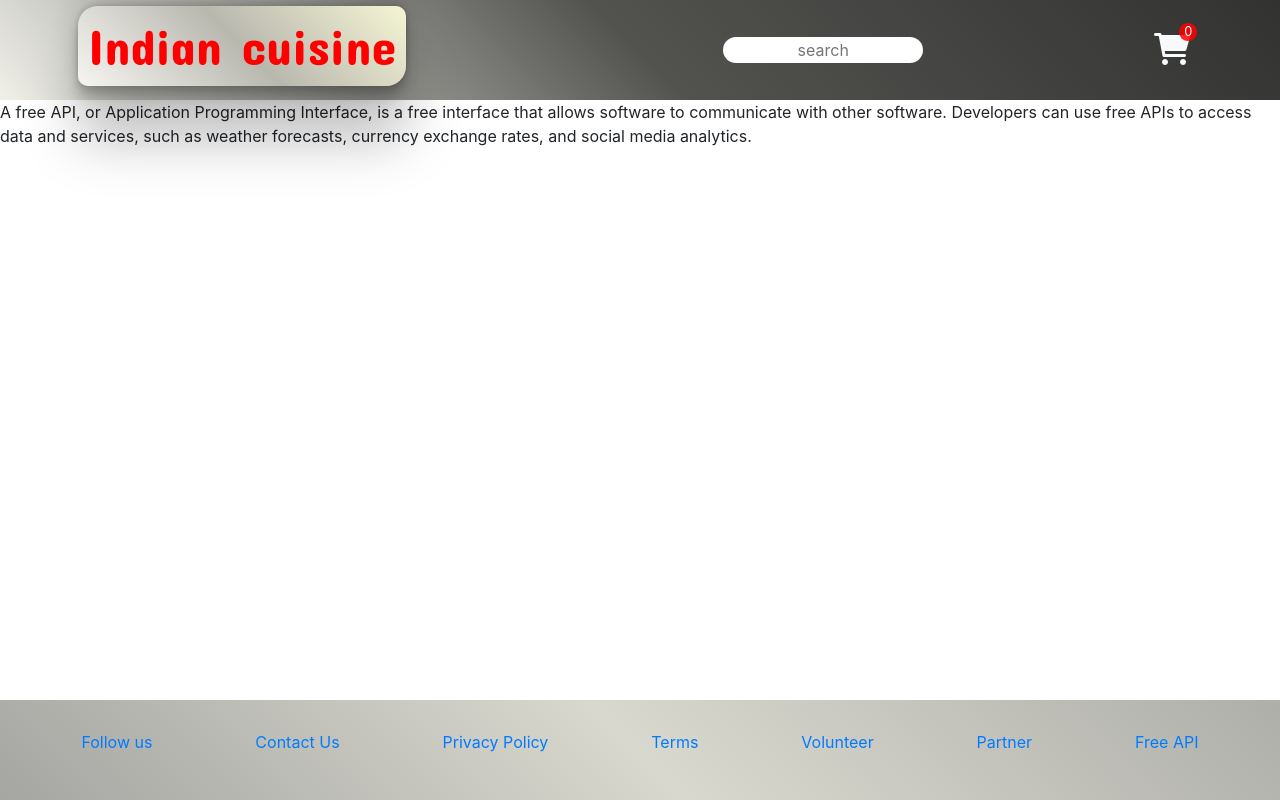
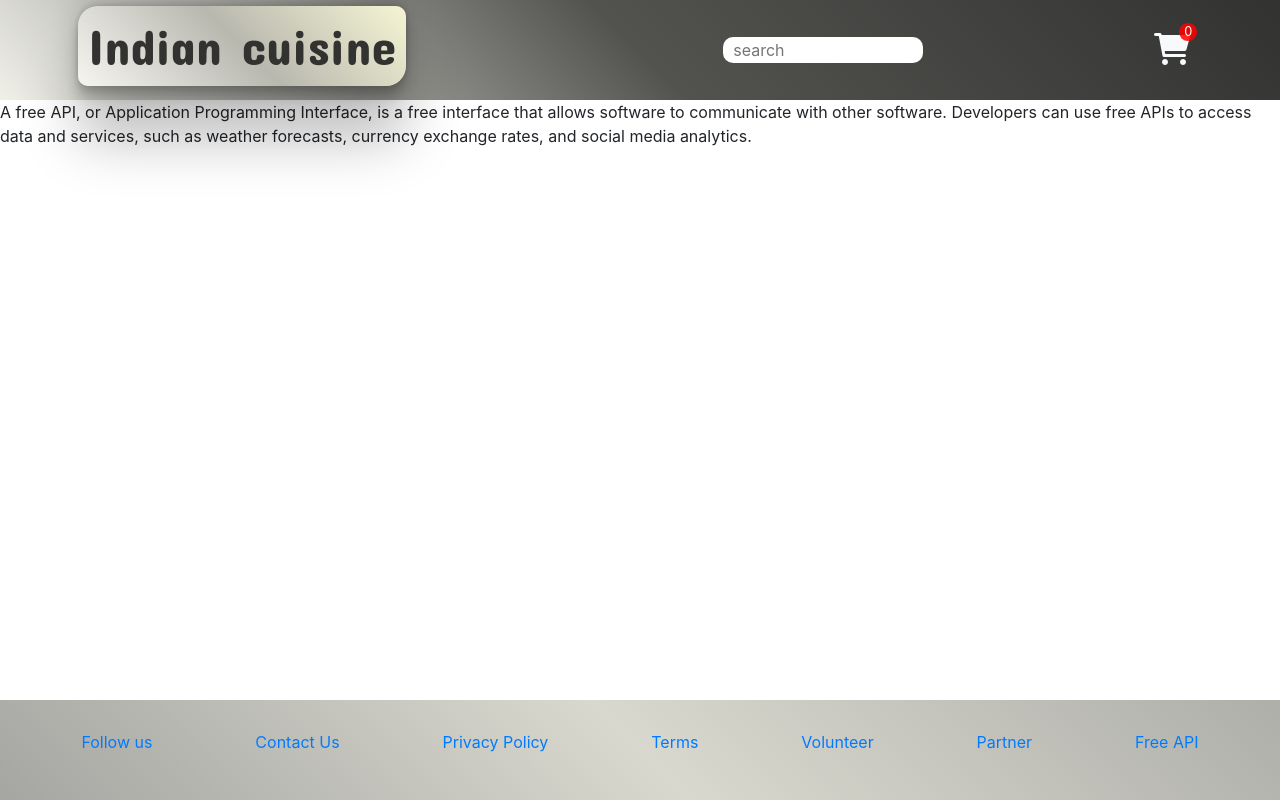
Before and after one commit to gauravpokale-ind/Ecommerce-site, a React (Vite) app: page /api in a window 1280 px wide. Built offline with nearby package versions, Linux system fonts and the light colour scheme; a web font is replaced by a local one.

Commit message:
update css

```diff
--- a/src/components/Footer.jsx
+++ b/src/components/Footer.jsx
@@ -5,13 +5,13 @@ import { NavLink } from 'react-router-dom'
 function Footer() {
   return (
     <footer className='footerContainer'>
-      <NavLink to="/follow" ><p>Follow us</p></NavLink>
-      <NavLink to="/contact"><p>Contact Us</p></NavLink>
-      <NavLink to="/privacy"><p>Privacy Policy</p></NavLink>
-      <NavLink to="/terms"><p>Terms</p></NavLink>
-      <NavLink to="/volunteer"><p>Volunteer</p></NavLink>
-      <NavLink to="/partner"><p>Partner</p></NavLink>
-      <NavLink to="/api"><p>Free API</p></NavLink>
+      <NavLink to="/follow" className="footerTxt" ><p>Follow us</p></NavLink>
+      <NavLink to="/contact" className="footerTxt"><p>Contact Us</p></NavLink>
+      <NavLink to="/privacy" className="footerTxt"><p>Privacy Policy</p></NavLink>
+      <NavLink to="/terms" className="footerTxt"><p>Terms</p></NavLink>
+      <NavLink to="/volunteer" className="footerTxt"><p>Volunteer</p></NavLink>
+      <NavLink to="/partner" className="footerTxt"><p>Partner</p></NavLink>
+      <NavLink to="/api" className="footerTxt"><p>Free API</p></NavLink>
     </footer>
   )
 }
--- a/src/components/header.css
+++ b/src/components/header.css
@@ -9,7 +9,7 @@
     width: 100%;
     height: 100px;
     display: flex;
-    justify-content: space-around;
+    justify-content: flex-start;
 
 }
 
@@ -22,7 +22,7 @@
 }
 
 .swad {
-    color:red;
+    color:rgb(50, 50, 49);
     border: 2px solid black;
     box-shadow: rgba(0, 0, 0, 0.25) 0px 54px 55px, rgba(0, 0, 0, 0.12) 0px -12px 30px, rgba(0, 0, 0, 0.12) 0px 4px 6px, rgba(0, 0, 0, 0.17) 0px 12px 13px, rgba(0, 0, 0, 0.09) 0px -3px 5px;
     font-weight: 900;
@@ -47,9 +47,9 @@
 
 .searchBx {
     width: 200px;
-    border-radius: 20px;
+    border-radius: 10px;
     border: none;
-    text-align: center;
+    padding-left: 10px;
 }
 
 .searchIcn {
@@ -68,6 +68,6 @@
         font-size: 20px;
     }
     .searchBx{
-        width: 100%;
+        width: 70px;
     }
 }
```
